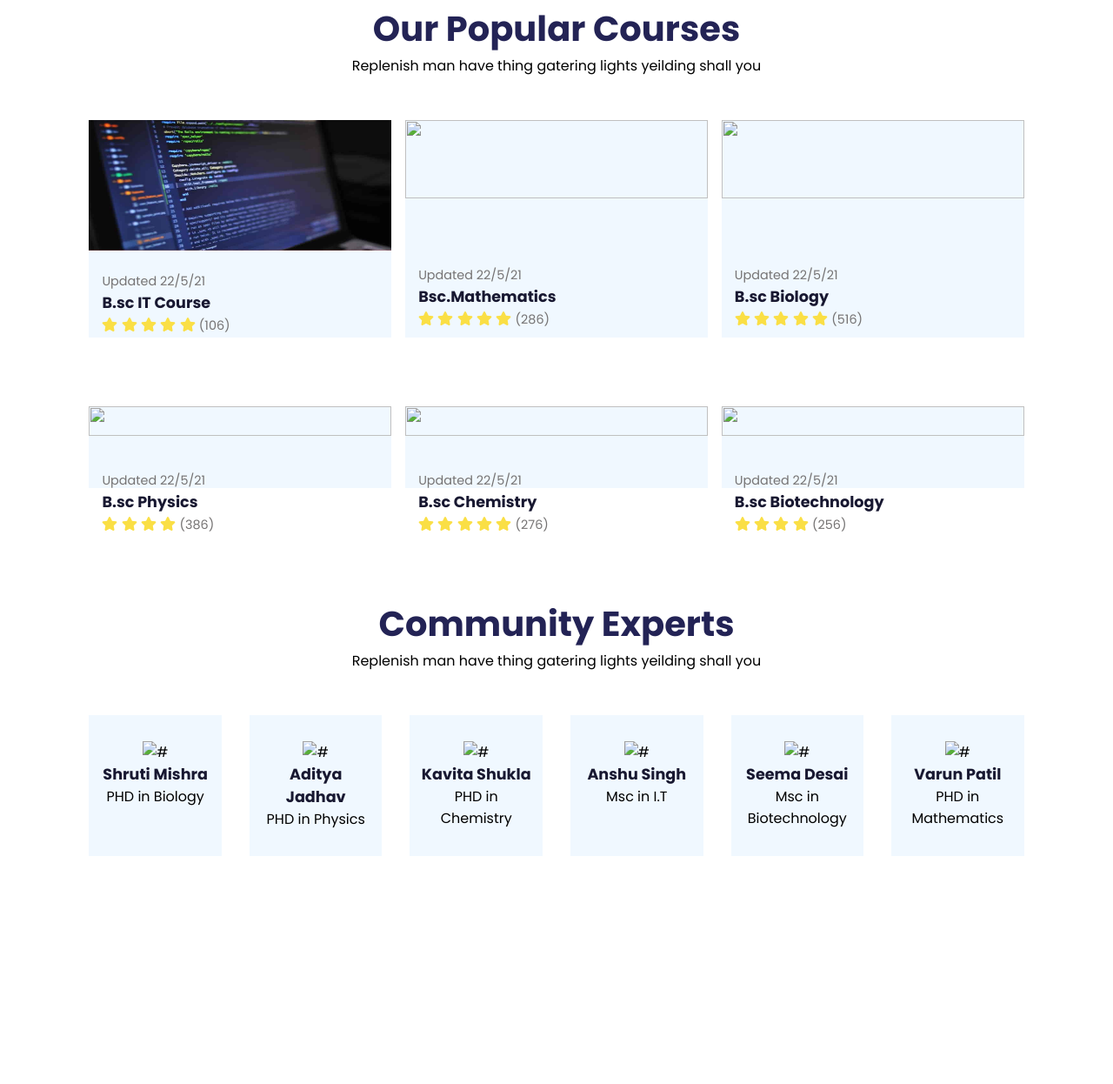
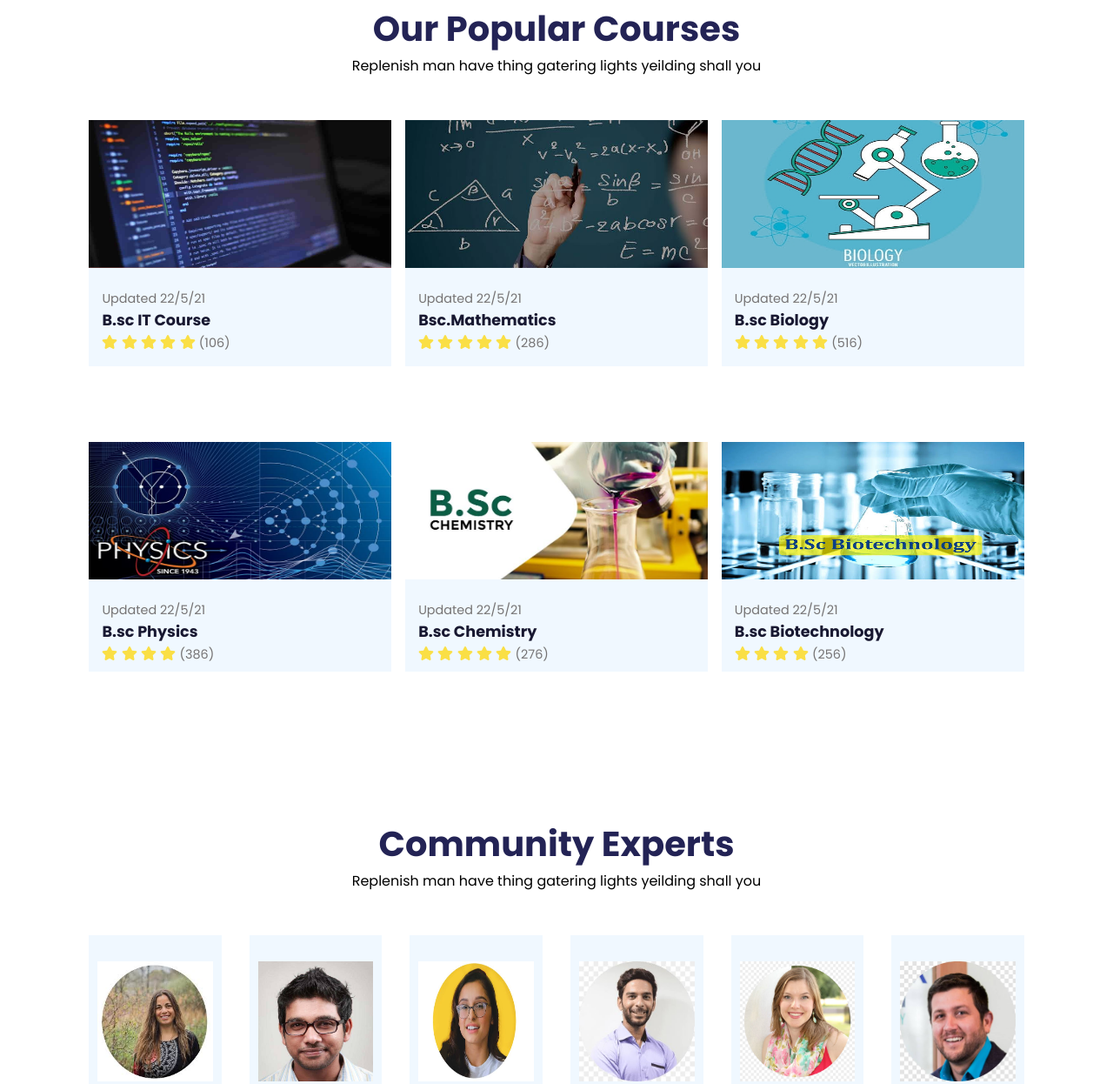
Before and after one commit to Prathamshukla01/static-school-website, a plain HTML site: page index.html in a window 1280 px wide. Shown: the part 1197-2443 px from the top of the page at 87% size. Before the commit the page ends 2181 px from the top, so only its background shows below. Drawn offline with Linux system fonts and the light colour scheme; files whose address does not match are found by name.

Commit message:
Update index.html

```diff
--- a/index.html
+++ b/index.html
@@ -14,7 +14,7 @@
 <body>
     <!--navigation-->
     <nav>
-        <img src="images/1logo.jpg" alt="">
+        <img src="1logo.jpg" alt="">
         <div class="navigation">
             <ul>
                 <li><a class="active" href="index.html">Home</a></li>
@@ -85,7 +85,7 @@
                 </div>
 
             <div onclick="window.location.href='course.html';"class="courses">
-                <img src="images/maths.jpg" alt="">
+                <img src="maths.jpg" alt="">
                 <div class="detail">
                       <span>Updated 22/5/21</span>
                       <h6>Bsc.Mathematics</h6>
@@ -101,7 +101,7 @@
                 </div>
 
             <div class="courses">
-                <img src="images/biology.jpg" alt="">
+                <img src="biology.jpg" alt="">
                 <div class="detail">
                       <span>Updated 22/5/21</span>
                       <h6>B.sc Biology </h6>
@@ -117,7 +117,7 @@
                 </div>
 
             <div class="courses">
-                <img src="images/physics.jpg" alt="">
+                <img src="physics.jpg" alt="">
                 <div class="detail">
                       <span>Updated 22/5/21</span>
                       <h6>B.sc Physics</h6>
@@ -132,7 +132,7 @@
                 </div>
 
             <div class="courses">
-                <img src="images/chemistry.jpg" alt="">
+                <img src="chemistry.jpg" alt="">
                 <div class="detail">
                       <span>Updated 22/5/21</span>
                       <h6>B.sc Chemistry</h6>
@@ -148,7 +148,7 @@
                 </div>
 
             <div class="courses">
-                <img src="images/biotechnology.jpg" alt="">
+                <img src="biotechnology.jpg" alt="">
                 <div class="detail">
                       <span>Updated 22/5/21</span>
                       <h6>B.sc Biotechnology</h6>
@@ -172,37 +172,37 @@
         <p>Replenish man have thing gatering lights yeilding shall you</p>
         <div class="Expert-box">
             <div class="profile">
-                <img src="images/probio.jpg" alt="#">
+                <img src="probio.jpg" alt="#">
                 <h6>Shruti Mishra</h6>
                 <p>PHD in Biology</p>
             </div>
 
             <div class="profile">
-                <img src="images/prophy.jpg" alt="#">
+                <img src="prophy.jpg" alt="#">
                 <h6>Aditya Jadhav</h6>
                 <p>PHD in Physics</p>
             </div>
 
             <div class="profile">
-                <img src="images/prochem.jpg" alt="#">
+                <img src="prochem.jpg" alt="#">
                 <h6>Kavita Shukla</h6>
                 <p>PHD in Chemistry</p>
             </div>
 
              <div class="profile">
-                 <img src="images/proIT.jpg" alt="#">
+                 <img src="proIT.jpg" alt="#">
                  <h6>Anshu Singh</h6>
                  <p>Msc in I.T</p>
              </div>
 
              <div class="profile">
-                 <img src="images/probiotec.jpg" alt="#">
+                 <img src="probiotec.jpg" alt="#">
                  <h6>Seema Desai</h6>
                  <p>Msc in Biotechnology</p>
              </div>
 
              <div class="profile">
-                 <img src="images/promath.jpg" alt="#">
+                 <img src="promath.jpg" alt="#">
                  <h6>Varun Patil</h6>
                  <p>PHD in Mathematics</p>
              </div>
```
